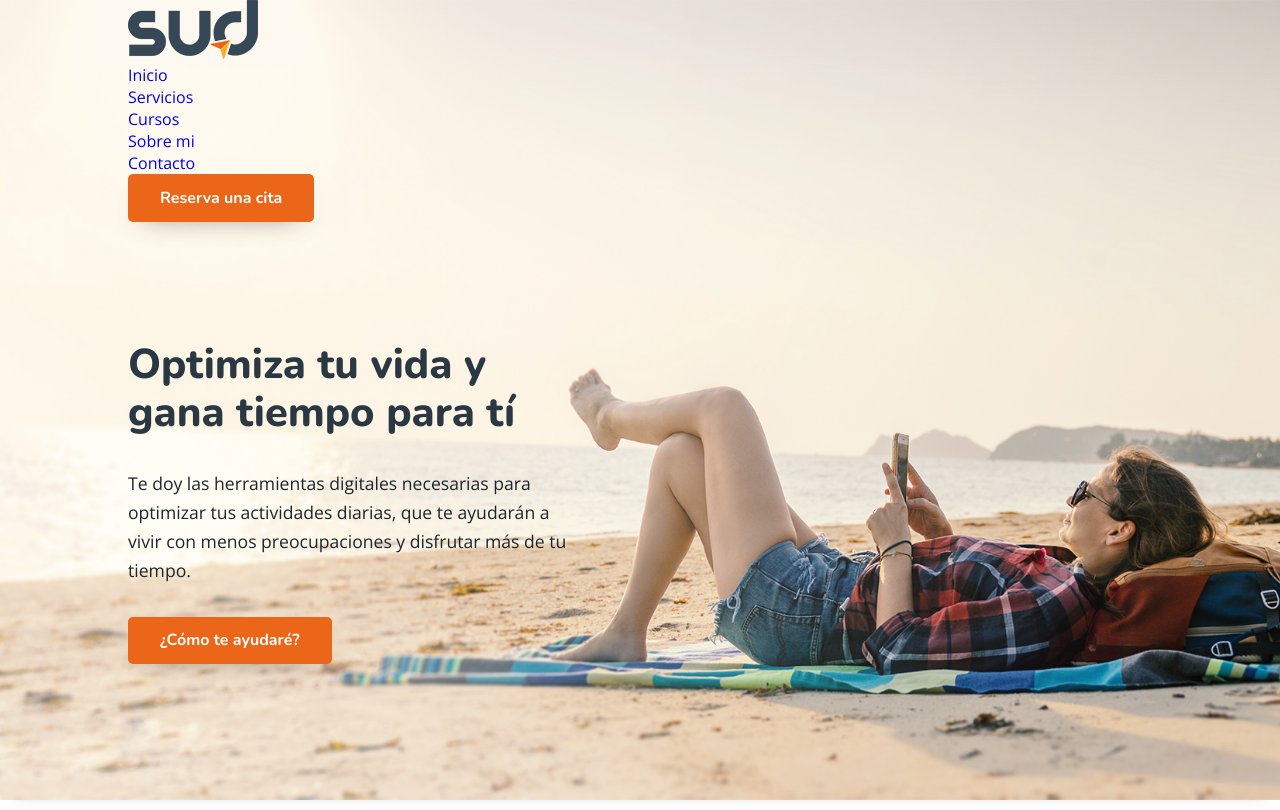
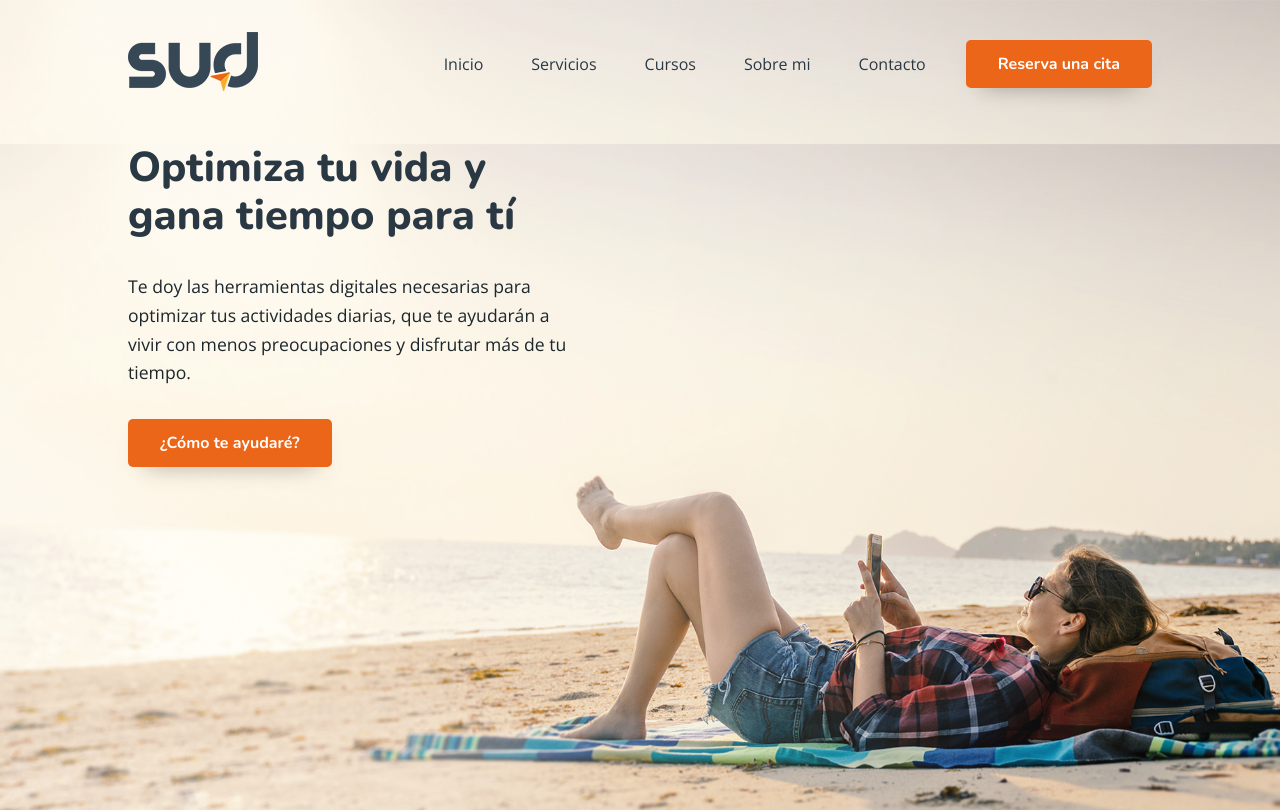
Before and after one commit to nchiari/SUD, a plain HTML site: page index.html in a window 1280 px wide. Shown: the top 810 px of the page. Drawn offline with nearby package versions, Linux system fonts and the light colour scheme.

Commit message:
Empezando a sacar la navbar del fondo en index

```diff
--- a/css/style.css
+++ b/css/style.css
@@ -188,50 +188,50 @@ form {
 }
 
 /* Navbar styles */
-.navmenu {
+.navbar {
   grid-area: navbar;
-  /*   display: grid;
+  display: grid;
   grid-gap: 1rem;
   grid-template-columns: auto;
   grid-template-areas: "navbar-logo" "navbar-menu";
   text-align: center;
   align-items: center;
-  padding: 2rem 0; */
+  padding: 2rem 0;
 }
 .navbar__logo {
   grid-area: navbar-logo;
 }
-.navmenu__menu {
+.navbar__menu {
   grid-area: navbar-menu;
   display: flex;
   flex-direction: column;
 }
-.navmenu__links li {
+.navbar__links li {
   display: block;
   margin: 1rem 1.5rem;
 }
-.navmenu__links a {
+.navbar__links a {
   color: #2a3844;
   transition: 100ms;
 }
-.navmenu__links a:hover {
+.navbar__links a:hover {
   border-bottom: 2px solid #2a3844;
   transition: 100ms;
 }
-.navmenu__button {
+.navbar__button {
   grid-area: navbar-button;
   display: none;
 }
 @media (min-width: 768px) {
-  .navmenu {
+  .navbar {
     grid-template-columns: auto 1fr auto;
     grid-template-areas: "navbar-logo navbar-menu navbar-button";
   }
-  .navmenu__menu {
+  .navbar__menu {
     flex-direction: row;
     justify-content: end;
   }
-  .navmenu__links {
+  .navbar__links {
     display: flex;
     justify-content: end;
   }
@@ -241,7 +241,7 @@ form {
   }
 }
 @media (min-width: 880px) {
-  .navmenu__button {
+  .navbar__button {
     grid-area: navbar-button;
     display: block;
     text-align: end;
@@ -319,6 +319,10 @@ form {
   display: none;
 }
 @media (min-width: 860px) {
+  .heroHeader {
+    background: center / cover no-repeat url(../images/home-banner.jpg);
+    height: 90vh;
+  }
   .col--left {
     width: 43%;
     display: flex;
--- a/index.html
+++ b/index.html
@@ -42,7 +42,8 @@
         </div>
       </nav>
       <!-- Hero area -->
-      <section class="container heroHeader">
+      <section class="heroHeader">
+        <div class="container">
           <div class="row heroHeader__message">
             <!-- Left col -->
             <div class="col col--left">
@@ -55,6 +56,7 @@
             </div>
             <!-- Right col -->
             <div class="col col--right"></div>
+          </div>
         </div>
       </section>
     </header>
```
Lines whose indentation alone changed are shown as unchanged.
